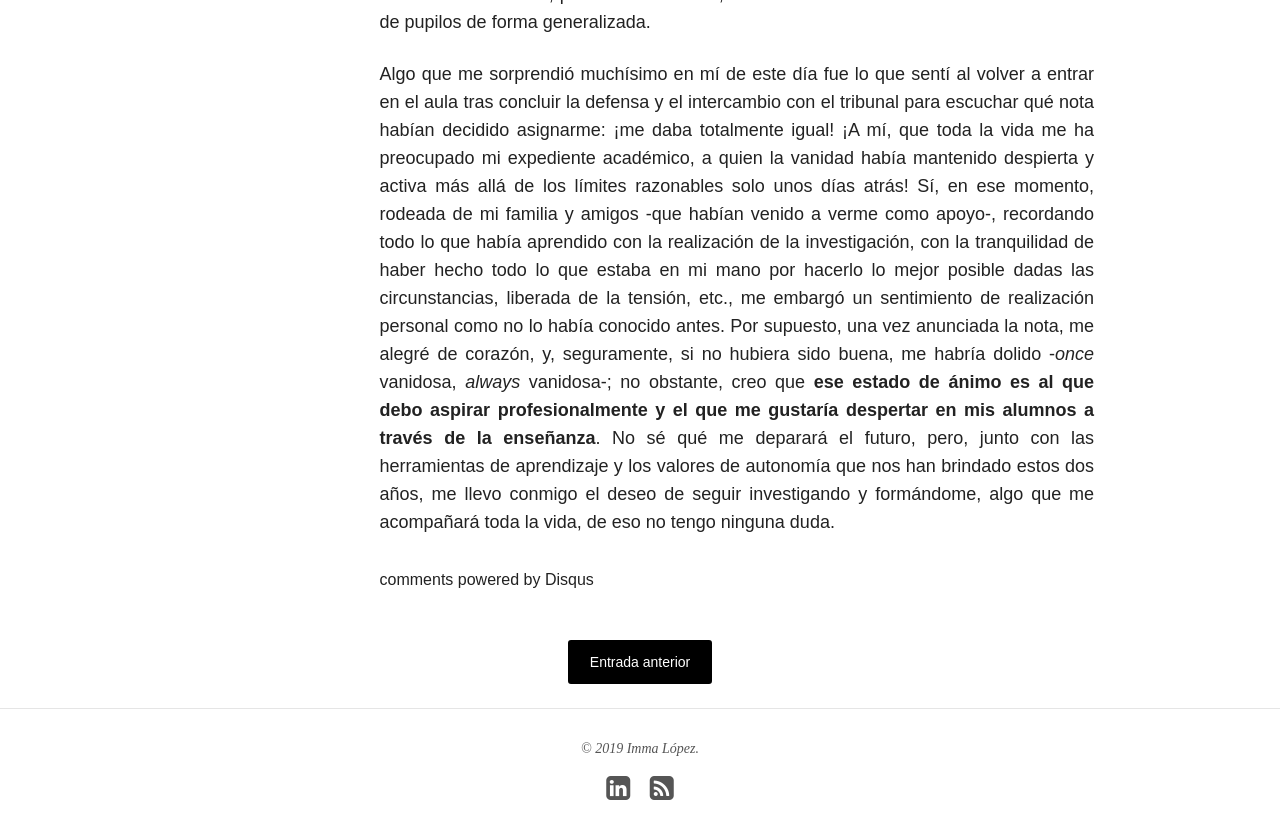
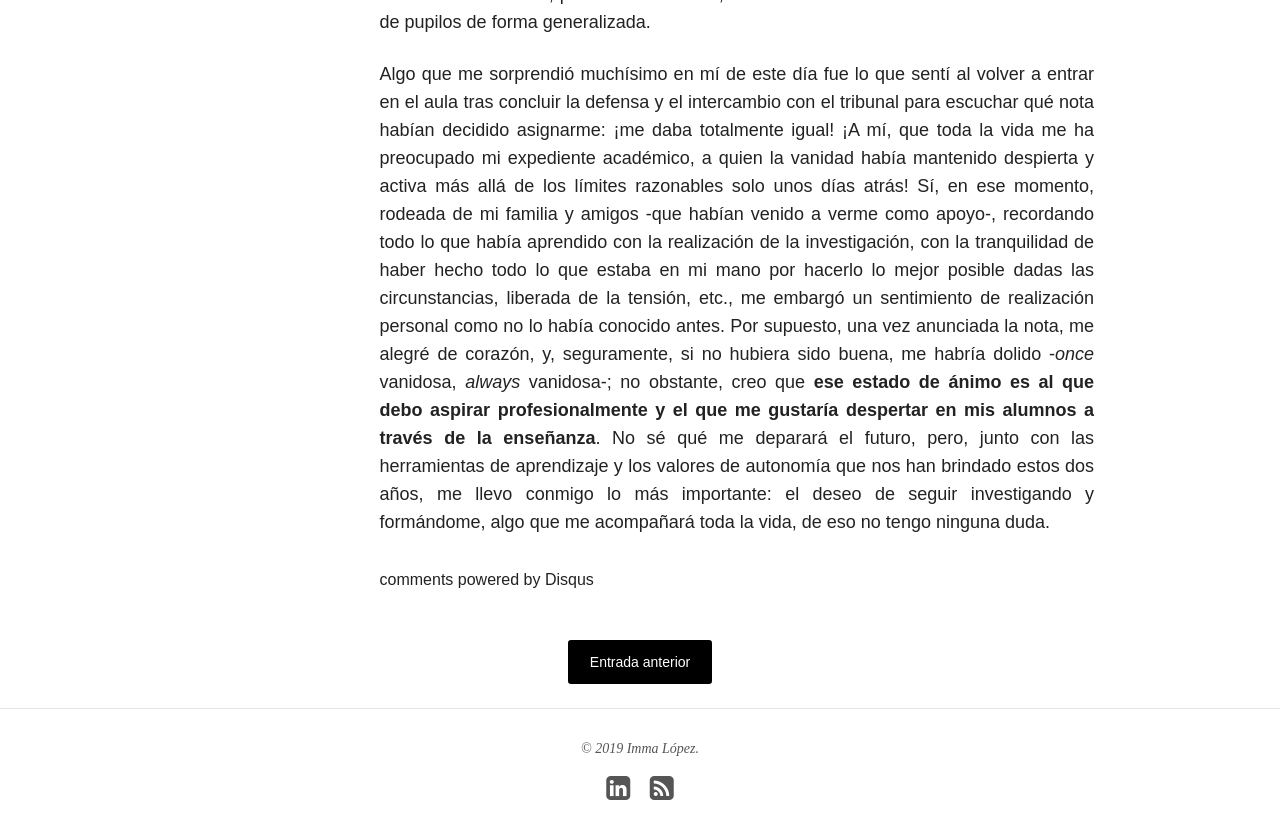
Before and after one commit to immalopez/immalopez.github.io, a Jekyll site: the page built from _posts/blog/2019-07-15-fluidez-oral-tfm.md, in a window 1280 px wide and 900 px high, scrolled down 6212 px. Shown: the top 839 px of the window. Built offline with Jekyll 4.4.1, drawn with Linux system fonts in a browser that asks for light colours; nearby versions of some CDN libraries; comment, search, counter and statistics services are not loaded.

Commit message:
Update 2019-07-15-fluidez-oral-tfm.md

```diff
--- a/_posts/blog/2019-07-15-fluidez-oral-tfm.md
+++ b/_posts/blog/2019-07-15-fluidez-oral-tfm.md
@@ -41,4 +41,4 @@
 
 Logré, pues, entregar la memoria a tiempo y llegó después el día de la defensa. Estaba nerviosísima y apenas dormí una hora ultimando los detalles finales de la presentación. Sobre todo me torturaba el miedo de saber que la parte cualitativa del trabajo no era para tirar cohetes, puesto que muchas veces se limitaba a una mera descripción de lo acontecido; y, efectivamente, bastantes comentarios a este respecto surgieron del tribunal -a los que, con la tensión acumulada, el cansancio y el reconocimiento de dichas flaquezas, respondí disculpándome con lágrimas en los ojos-. Con todo, también se dijeron tantas cosas buenas sobre mi trabajo y sobre mí, que cada vez que lo pienso, me siento muy feliz. Lo cierto es que les tengo mucho cariño a los docentes de este máster; tal vez sea porque además de ser profesores, sus áreas de investigación pivotan alrededor de la didáctica, pero lo cierto es que los vínculos que son capaces de establecer con los alumnos exceden toda mi experiencia previa: obviamente, en mi pasado han existido otros profesores que han despertado mi admiración y con los que he trabado «amistades», pero no eran tantos, ni mucho menos conectaban así con el resto de pupilos de forma generalizada.
 
-Algo que me sorprendió muchísimo en mí de este día fue lo que sentí al volver a entrar en el aula tras concluir la defensa y el intercambio con el tribunal para escuchar qué nota habían decidido asignarme: ¡me daba totalmente igual! ¡A mí, que toda la vida me ha preocupado mi expediente académico, a quien la vanidad había mantenido despierta y activa más allá de los límites razonables solo unos días atrás! Sí, en ese momento, rodeada de mi familia y amigos -que habían venido a verme como apoyo-, recordando todo lo que había aprendido con la realización de la investigación, con la tranquilidad de haber hecho todo lo que estaba en mi mano por hacerlo lo mejor posible dadas las circunstancias, liberada de la tensión, etc., me embargó un sentimiento de realización personal como no lo había conocido antes. Por supuesto, una vez anunciada la nota, me alegré de corazón, y, seguramente, si no hubiera sido buena, me habría dolido -_once_ vanidosa, _always_ vanidosa-; no obstante, creo que **ese estado de ánimo es al que debo aspirar profesionalmente y el que me gustaría despertar en mis alumnos a través de la enseñanza**. No sé qué me deparará el futuro, pero, junto con las herramientas de aprendizaje y los valores de autonomía que nos han brindado estos dos años, me llevo conmigo el deseo de seguir investigando y formándome, algo que me acompañará toda la vida, de eso no tengo ninguna duda.
+Algo que me sorprendió muchísimo en mí de este día fue lo que sentí al volver a entrar en el aula tras concluir la defensa y el intercambio con el tribunal para escuchar qué nota habían decidido asignarme: ¡me daba totalmente igual! ¡A mí, que toda la vida me ha preocupado mi expediente académico, a quien la vanidad había mantenido despierta y activa más allá de los límites razonables solo unos días atrás! Sí, en ese momento, rodeada de mi familia y amigos -que habían venido a verme como apoyo-, recordando todo lo que había aprendido con la realización de la investigación, con la tranquilidad de haber hecho todo lo que estaba en mi mano por hacerlo lo mejor posible dadas las circunstancias, liberada de la tensión, etc., me embargó un sentimiento de realización personal como no lo había conocido antes. Por supuesto, una vez anunciada la nota, me alegré de corazón, y, seguramente, si no hubiera sido buena, me habría dolido -_once_ vanidosa, _always_ vanidosa-; no obstante, creo que **ese estado de ánimo es al que debo aspirar profesionalmente y el que me gustaría despertar en mis alumnos a través de la enseñanza**. No sé qué me deparará el futuro, pero, junto con las herramientas de aprendizaje y los valores de autonomía que nos han brindado estos dos años, me llevo conmigo lo más importante: el deseo de seguir investigando y formándome, algo que me acompañará toda la vida, de eso no tengo ninguna duda.
```
